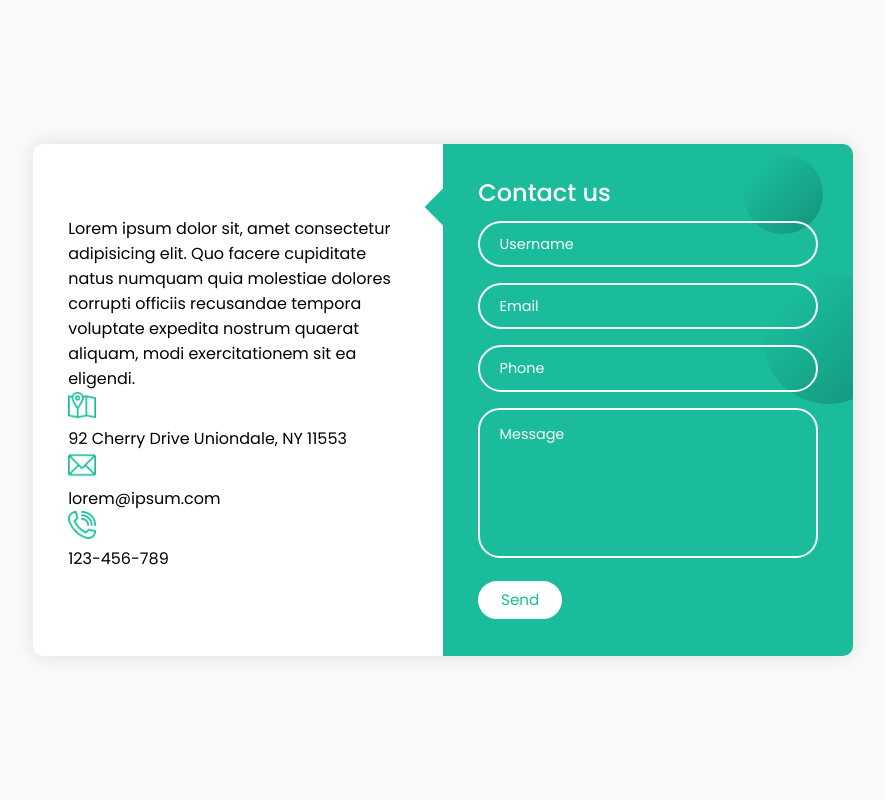
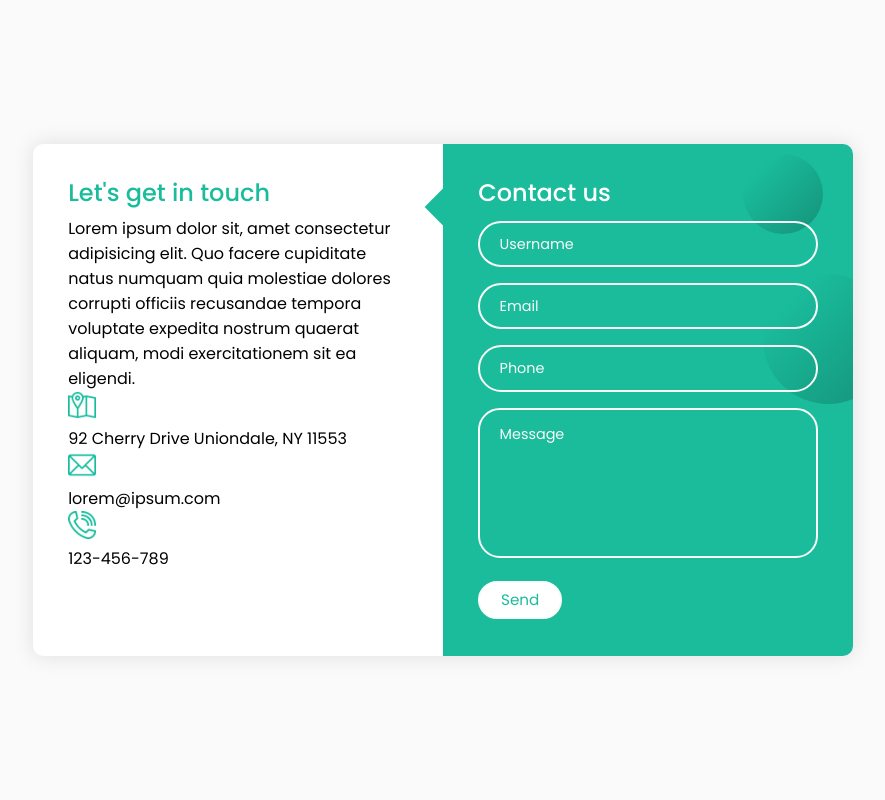
Before and after one commit to baylagas/ese-progra2-contact-form, a Flask app: page / in a window 1280 px wide. Shown: the whole page, without its empty margins (197-1082 px from the left). Run offline with Flask 2, Linux system fonts and the light colour scheme; some libraries are stand-ins or nearby versions.

Commit message:
add class contact info title tag in css

```diff
--- a/static/style.css
+++ b/static/style.css
@@ -206,3 +206,7 @@ textarea.input{
     padding: 2.3rem 2.2rem;
     position: relative;
 }
+
+.contact-info .title{
+    color: #1abc9c;
+}
```
